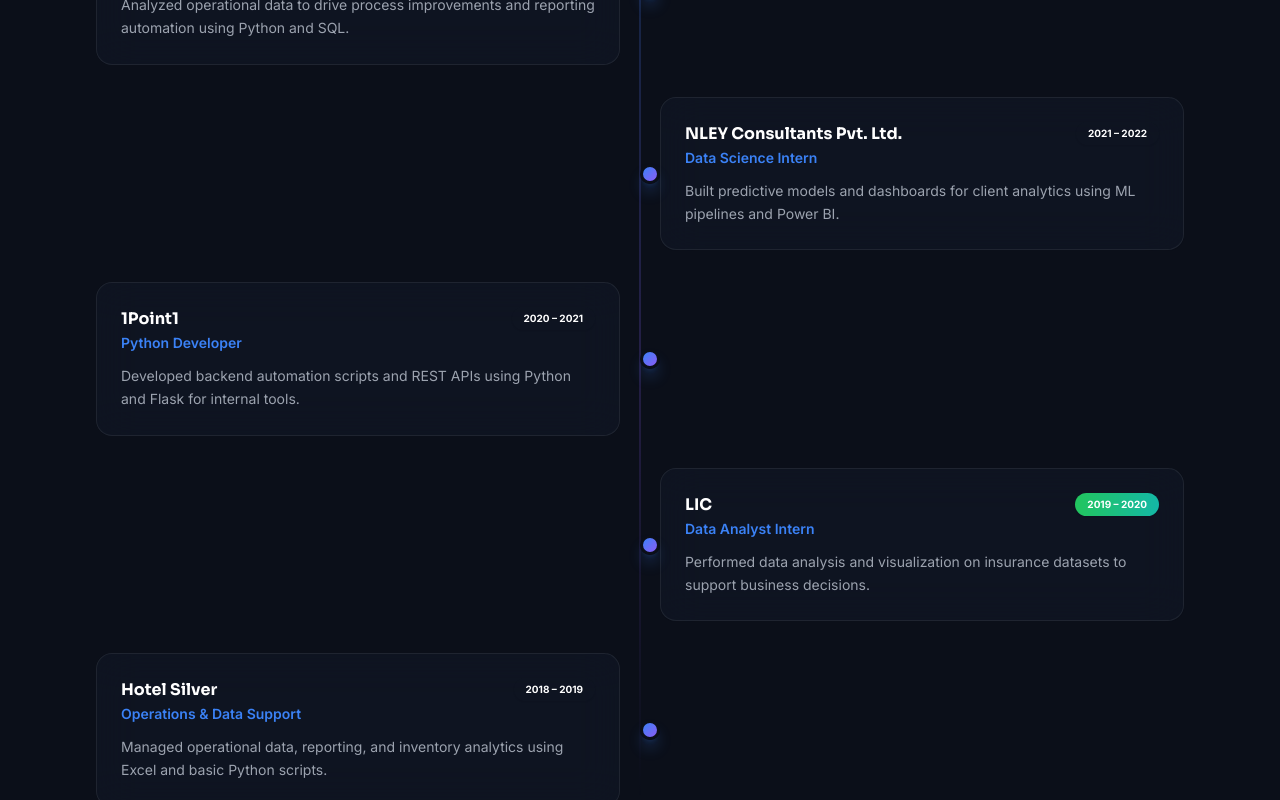
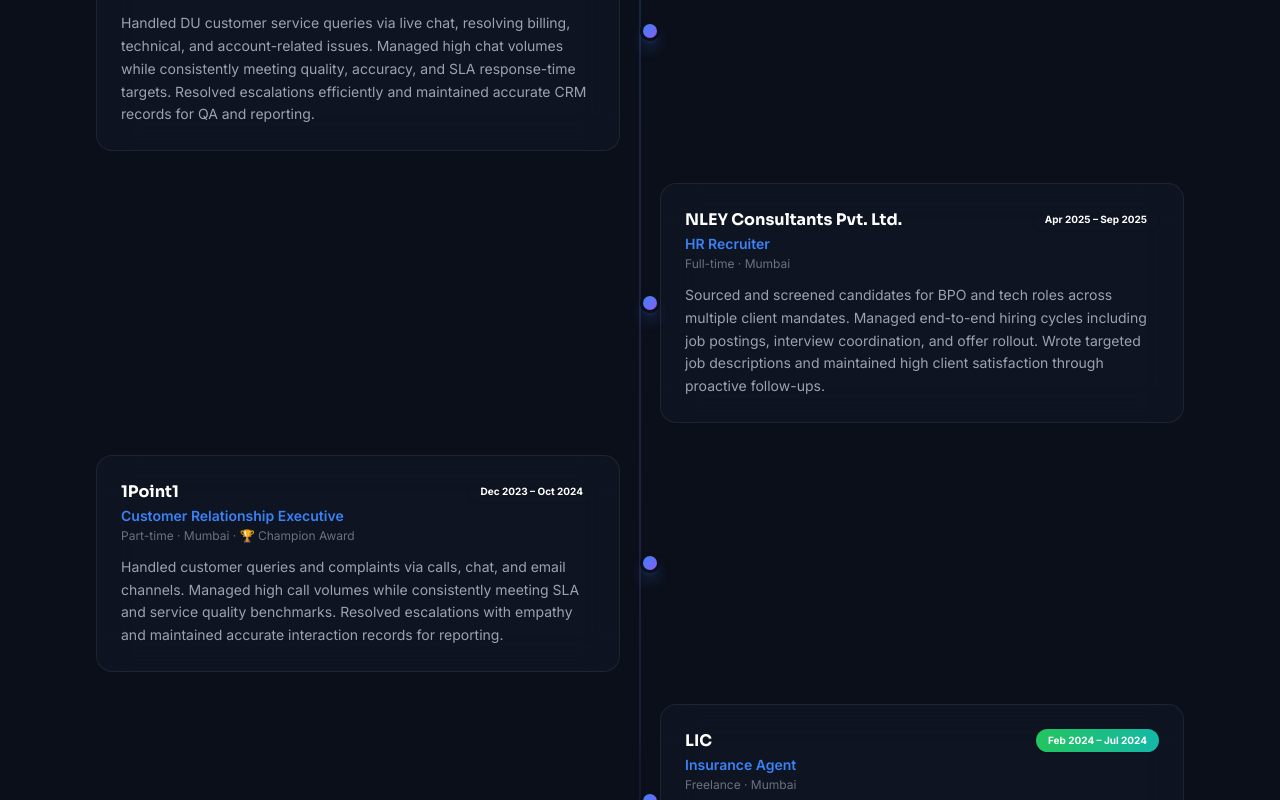
Before and after one commit to Rajputakash10-ux/skyportfolio-web, a Next.js app: page / in a window 1280 px wide. Shown: the part 3780-4580 px from the top of the page. Built offline with nearby package versions, Linux system fonts and the light colour scheme.

Commit message:
fix: update experience with accurate resume data

```diff
--- a/src/data/index.ts
+++ b/src/data/index.ts
@@ -73,37 +73,42 @@
 export const experience = [
   {
     company: "Sutherland Global Services",
-    role: "Data & Operations Analyst",
-    period: "2022 – 2023",
-    description: "Analyzed operational data to drive process improvements and reporting automation using Python and SQL.",
+    role: "Email Process Associate",
+    period: "Oct 2025 – Feb 2026",
+    type: "Contract · Mumbai",
+    description: "Handled DU customer service queries via live chat, resolving billing, technical, and account-related issues. Managed high chat volumes while consistently meeting quality, accuracy, and SLA response-time targets. Resolved escalations efficiently and maintained accurate CRM records for QA and reporting.",
     color: "from-blue-500 to-purple-500",
   },
   {
     company: "NLEY Consultants Pvt. Ltd.",
-    role: "Data Science Intern",
-    period: "2021 – 2022",
-    description: "Built predictive models and dashboards for client analytics using ML pipelines and Power BI.",
+    role: "HR Recruiter",
+    period: "Apr 2025 – Sep 2025",
+    type: "Full-time · Mumbai",
+    description: "Sourced and screened candidates for BPO and tech roles across multiple client mandates. Managed end-to-end hiring cycles including job postings, interview coordination, and offer rollout. Wrote targeted job descriptions and maintained high client satisfaction through proactive follow-ups.",
     color: "from-purple-500 to-pink-500",
   },
   {
     company: "1Point1",
-    role: "Python Developer",
-    period: "2020 – 2021",
-    description: "Developed backend automation scripts and REST APIs using Python and Flask for internal tools.",
+    role: "Customer Relationship Executive",
+    period: "Dec 2023 – Oct 2024",
+    type: "Part-time · Mumbai · 🏆 Champion Award",
+    description: "Handled customer queries and complaints via calls, chat, and email channels. Managed high call volumes while consistently meeting SLA and service quality benchmarks. Resolved escalations with empathy and maintained accurate interaction records for reporting.",
     color: "from-cyan-500 to-blue-500",
   },
   {
     company: "LIC",
-    role: "Data Analyst Intern",
-    period: "2019 – 2020",
-    description: "Performed data analysis and visualization on insurance datasets to support business decisions.",
+    role: "Insurance Agent",
+    period: "Feb 2024 – Jul 2024",
+    type: "Freelance · Mumbai",
+    description: "Assisted in policy generation, renewal follow-ups, and end-to-end client communication. Managed documentation and field coordination for multiple policyholders.",
     color: "from-green-500 to-teal-500",
   },
   {
     company: "Hotel Silver",
-    role: "Operations & Data Support",
-    period: "2018 – 2019",
-    description: "Managed operational data, reporting, and inventory analytics using Excel and basic Python scripts.",
+    role: "Hospitality Associate",
+    period: "2018 – 2020",
+    type: "Daman",
+    description: "Managed customer service and guest relations in a professional hospitality environment. Assisted guests with requests, coordination, and issue resolution.",
     color: "from-orange-500 to-red-500",
   },
 ];
--- a/src/sections/Experience.tsx
+++ b/src/sections/Experience.tsx
@@ -10,16 +10,17 @@
 
   const card = (
     <div className="glass rounded-2xl p-6 gradient-border hover:scale-[1.02] transition-transform duration-300 group">
-      <div className="flex items-start justify-between gap-3 mb-3">
+      <div className="flex items-start justify-between gap-3 mb-2">
         <div>
           <h3 className="font-sora font-bold text-white text-base group-hover:text-[#60a5fa] transition-colors">{item.company}</h3>
           <p className="text-[#3B82F6] text-sm font-semibold mt-0.5">{item.role}</p>
+          <p className="text-[#6B7280] text-xs mt-0.5">{item.type}</p>
         </div>
         <span className={`flex-shrink-0 px-3 py-1 rounded-full text-[10px] font-bold bg-gradient-to-r ${item.color} text-white shadow-sm`}>
           {item.period}
         </span>
       </div>
-      <p className="text-[#9CA3AF] text-sm leading-relaxed">{item.description}</p>
+      <p className="text-[#9CA3AF] text-sm leading-relaxed mt-3">{item.description}</p>
     </div>
   );
 
```
